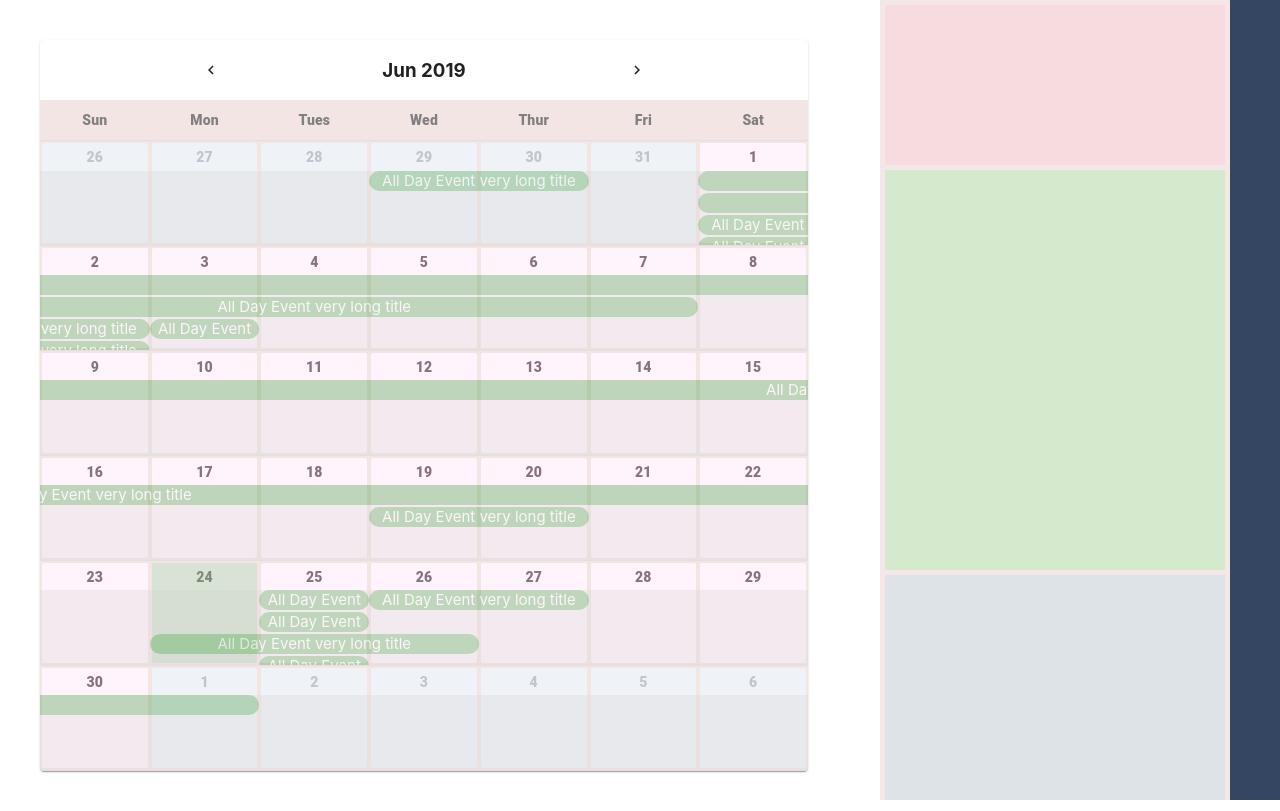
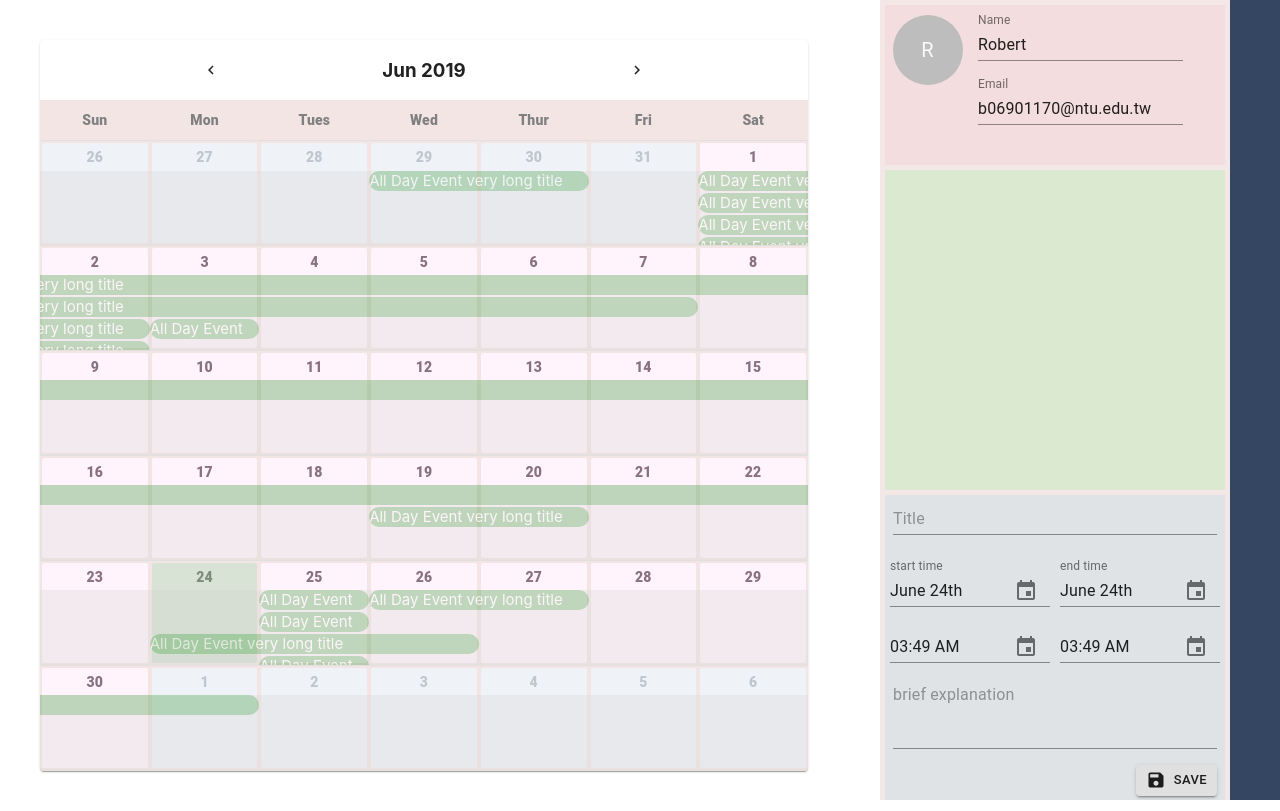
Before and after one commit to CYL010718/Web_Final, a React (Create React App) app: page / in a window 1280 px wide. Built offline with nearby package versions, Linux system fonts and the light colour scheme.

Commit message:
06_28_robert_00

```diff
--- a/package.json
+++ b/package.json
@@ -7,6 +7,7 @@
     "@material-ui/core": "^4.1.2",
     "@material-ui/icons": "^4.2.1",
     "@material-ui/pickers": "^3.1.2",
+    "clsx": "^1.0.4",
     "date-fns": "^2.0.0-alpha.37",
     "lodash": "^4.17.11",
     "react": "^16.8.6",
--- a/src/App.js
+++ b/src/App.js
@@ -1,6 +1,5 @@
 import React, {Component} from "react";
 import CalTable from "./containers/table";
-import './App.css';
 import events from './events';
 import Toolbar from './containers/toolBar'
 
--- /dev/null
+++ b/src/components/Avatar.js
@@ -0,0 +1,22 @@
+import React from 'react';
+import { makeStyles } from '@material-ui/core/styles';
+import Avatar from '@material-ui/core/Avatar';
+import Grid from '@material-ui/core/Grid';
+
+export default function ImageAvatars(props) {
+    console.log(props.radius)
+  const useStyles = makeStyles({
+    avatar: {
+      margin: props.margin,
+      width: props.radius+0,
+      height: props.radius+0,
+    },
+  });
+  const classes = useStyles();
+
+  return (
+    <Grid container justify="center" alignItems="center">
+      <Avatar className={classes.avatar}>{props.name}</Avatar>
+    </Grid>
+  );
+}
--- /dev/null
+++ b/src/components/TextFields.js
@@ -0,0 +1,44 @@
+import React from 'react';
+import { makeStyles } from '@material-ui/core/styles';
+import TextField from '@material-ui/core/TextField';
+
+const useStyles = makeStyles(theme => ({
+  container: {
+    display: 'flex',
+    flexWrap: 'wrap',
+  },
+  textField: {
+    marginLeft: theme.spacing(1),
+    marginRight: theme.spacing(1),
+    width: 200,
+  },
+  dense: {
+    marginTop: 19,
+  },
+  menu: {
+    width: 200,
+  },
+}));
+
+export default function TextFields(props) {
+  const classes = useStyles();
+
+  return (
+    <form className={classes.container} noValidate autoComplete="off" >
+      <TextField
+        id={"textField"+props.id}
+        label={props.label}
+        style={{ margin: 8 }}
+        placeholder={props.placeholder}
+        multiline
+        defaultValue={props.defaultValue}
+        rows={props.row}
+        fullWidth
+        margin="normal"
+        InputLabelProps={{
+          shrink: true,
+        }}
+      />
+    </form>
+  );
+}
--- /dev/null
+++ b/src/components/saveButton.js
@@ -0,0 +1,33 @@
+import React from 'react';
+import clsx from 'clsx';
+import Button from '@material-ui/core/Button';
+import { makeStyles } from '@material-ui/core/styles';
+import SaveIcon from '@material-ui/icons/Save';
+
+const useStyles = makeStyles(theme => ({
+  button: {
+    margin: theme.spacing(1),
+  },
+  leftIcon: {
+    marginRight: theme.spacing(1),
+  },
+  rightIcon: {
+    marginLeft: theme.spacing(1),
+  },
+  iconSmall: {
+    fontSize: 20,
+  },
+}));
+
+export default function IconLabelButtons(props) {
+  const classes = useStyles();
+
+  return (
+    <div style={{display:'flex', flexDirection:'row-reverse'}}>
+        <Button variant="contained" size="small" className={classes.button} onClick = {props.addNewEvent}>
+          <SaveIcon className={clsx(classes.leftIcon, classes.iconSmall)} />
+          Save
+        </Button>
+    </div>
+  );
+}
--- /dev/null
+++ b/src/components/timePickers.js
@@ -0,0 +1,53 @@
+import 'date-fns';
+import React from 'react';
+import Grid from '@material-ui/core/Grid';
+import { makeStyles } from '@material-ui/core/styles';
+import DateFnsUtils from '@date-io/date-fns';
+import {
+  MuiPickersUtilsProvider,
+  KeyboardTimePicker,
+  KeyboardDatePicker,
+} from '@material-ui/pickers';
+
+const useStyles = makeStyles({
+  grid: {
+    width: '47%',
+  },
+});
+
+export default function MaterialUIPickers(props) {
+  // The first commit of Material-UI
+  const [selectedDate, setSelectedDate] = React.useState(new Date());
+
+  const classes = useStyles();
+
+  function handleDateChange(date) {
+    setSelectedDate(date);
+  }
+
+  return (
+    <MuiPickersUtilsProvider utils={DateFnsUtils}>
+      <Grid container className={classes.grid} justify="space-around">
+        <KeyboardDatePicker
+          margin="normal"
+          id={"timePicker"+props.id}
+          label={props.label}
+          value={selectedDate}
+          onChange={handleDateChange}
+          KeyboardButtonProps={{
+            'aria-label': 'change date',
+          }}
+        />
+        <KeyboardTimePicker
+          margin="normal"
+          id="mui-pickers-time"
+          value={selectedDate}
+          onChange={handleDateChange}
+          KeyboardButtonProps={{
+            'aria-label': 'change time',
+          }}
+        />
+      </Grid>
+    </MuiPickersUtilsProvider>
+  );
+}
--- a/src/containers/toolBar.js
+++ b/src/containers/toolBar.js
@@ -1,6 +1,19 @@
 import React, {Component} from "react";
+import TextField from '../components/TextFields'
+import TimePicker from '../components/timePickers'
+import SaveButton from '../components/saveButton'
+import Avatar from '../components/Avatar'
+import user from '../user'
 
 class  Toolbar extends Component {
+
+    addNewEvent = () =>{
+        var title = document.getElementById('textFieldTitle').value;
+        var body = document.getElementById('textFieldExplanation').value;
+        var start = document.getElementById('timePickerStartTime').value;
+        var end = document.getElementById('timePickerEndTime').value;
+        console.log({title , body, start, end});
+    }
 
     render(){
         return (
@@ -9,19 +22,34 @@ class  Toolbar extends Component {
                 <div style={{width:'50px', height:'100%',backgroundColor:'#344661',
                             display: 'flex', flexDirection: 'row-reverse', justifyContent:'flex-start'}}></div>
                 <div style={{width:'350px', height:'100%', overflowX:'hidden', overflowY:'hidden'}}>
-                <div style={{width:'100%', height:'20%',padding:'5px 5px 0 5px'}}>
-                    <div style={{width:'340px', height:'100%', backgroundColor:'pink', opacity:0.3}}>
+                    <div style={{width:'100%', height:'20%',padding:'5px 5px 0 5px', overflowY:'scroll'}}>
+                        <div style={{width:'340px', height:'100%', backgroundColor:'#f3dddf', display:'flex'}}>
+                            <div style={{height:'100%', width:'25%'}}>
+                                <Avatar radius={70} margin={10} name={user.name[0]}/>
+                            </div>
+                            <div style={{height:'100%', width:'65%', pointerEvents:'none'}}>
+                                <TextField label='Name' row='1' id='UserName' defaultValue={user.name}/>
+                                <TextField label='Email' row='1' id='UserEmail' defaultValue={user.email}/>
+                            </div>
+                            <div style={{height:'100%', width:'10%', pointerEvents:'none'}}>
 
                             </div>
                         </div>
-                <div style={{width:'100%', height:'50%',padding:'5px 5px 0 5px'}}>
-                    <div style={{width:'340px', height:'100%', backgroundColor:'lightgreen', opacity:0.3}}>
+                    </div>
+                    <div style={{width:'100%', height:'40%',padding:'5px 5px 0 5px', overflowY:'scroll'}}>
+                        <div style={{width:'340px', height:'100%', backgroundColor:'#dbe9d0'}}>
 
                         </div>
                     </div>
-                <div style={{width:'100%', height:'30%',padding:'5px 5px 0 5px'}}>
-                    <div style={{width:'340px', height:'100%', backgroundColor:'lightblue', opacity:0.3}}>
-
+                    <div style={{width:'100%', height:'40%',padding:'5px 5px 0 5px', overflowY:'scroll'}}>
+                        <div style={{width:'340px', height:'100%', backgroundColor:'#dfe3e6'}}>
+                            <TextField row='1' placeholder='Title' id='Title'/>
+                            <div style={{display:'flex', justifyContent:'space-around'}}>
+                                <TimePicker label='start time' id='StartTime'/>
+                                <TimePicker label='end time' id='EndTime'/>
+                            </div>
+                            <TextField row='3' label='' placeholder='brief explanation' id='Explanation'/>
+                            <SaveButton addNewEvent = {this.addNewEvent}/>
                         </div>
                     </div>
                 </div>
--- /dev/null
+++ b/src/user.js
@@ -0,0 +1,4 @@
+export default {
+    name: 'Robert',
+    email: 'b06901170@ntu.edu.tw'
+}
```
Also changed, not shown: src/components/editIcon.js (added, +10 -0 lines). Lines whose indentation alone changed are shown as unchanged.
